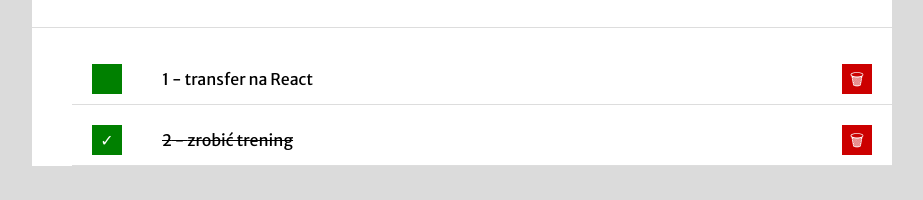
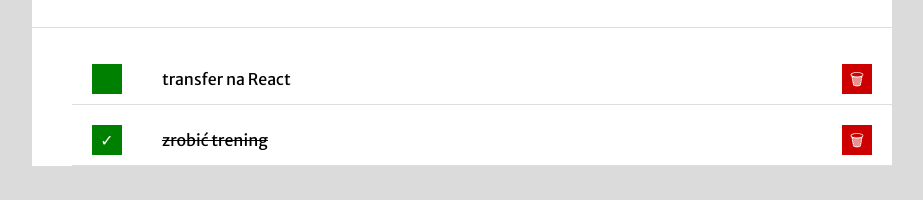
Before and after one commit to Przemek8686/Task-list1, a React (Create React App) app: page / in a window 1280 px wide. Shown: the part 297-497 px from the top of the page, without its empty margins (178-1101 px from the left). Built offline with nearby package versions, Linux system fonts and the light colour scheme.

Commit message:
task interaction correction

```diff
--- a/src/Tasks/index.js
+++ b/src/Tasks/index.js
@@ -13,7 +13,7 @@ const Tasks = ({ tasks, hideDone, removeTask, toggleTaskDone }) => (
                     {task.done ? "✓" : ""}
                 </button>
                 <span className={`list__text ${task.done ? "list__text--done" : ""}`}>
-                    {task.id} - {task.content}
+                    {task.content}
                 </span>
                 <button
                     className="tasks__button  tasks__button--remove"
```
